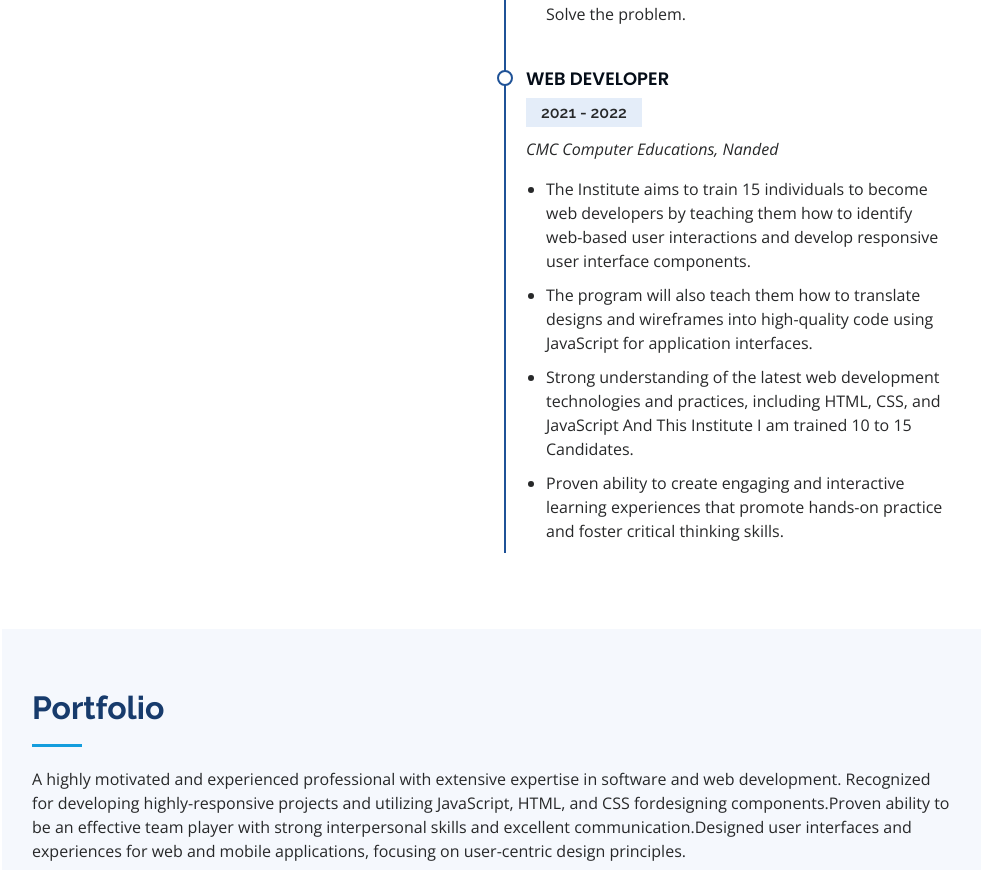
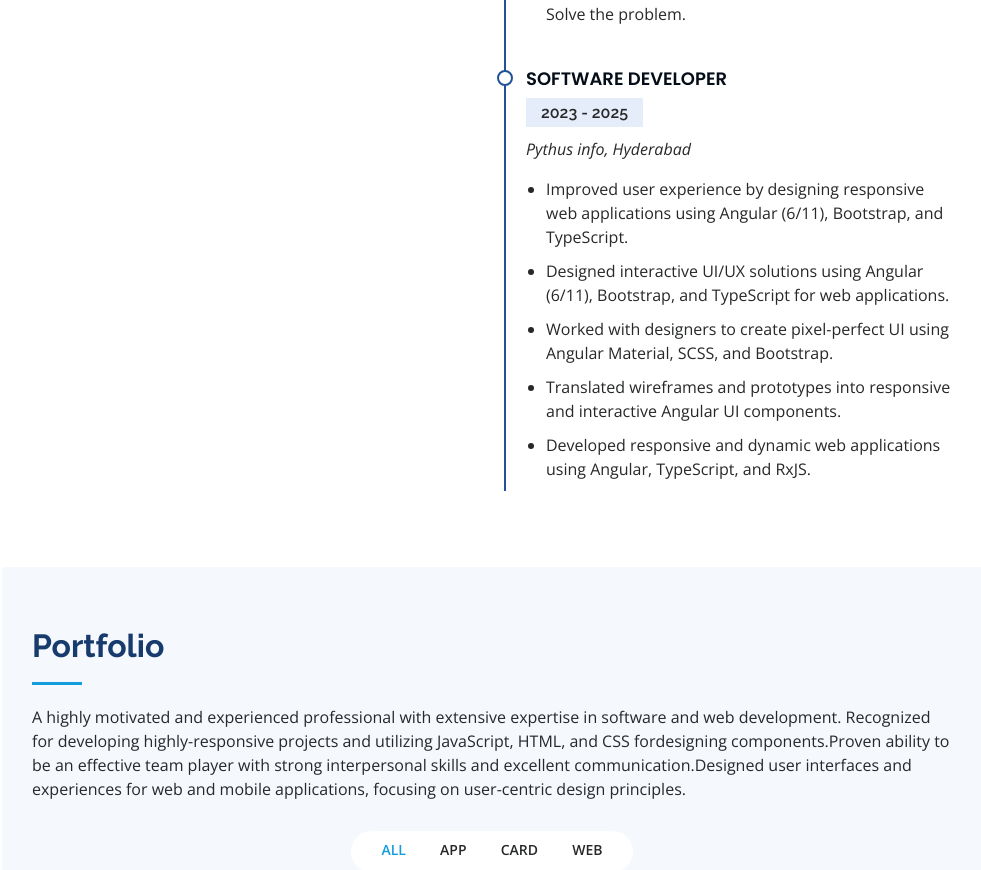
Before and after one commit to Merajsk12/portfolio_shaikh, a plain HTML site: page index.html in a window 1280 px wide. Shown: the part 2993-3863 px from the top of the page, without its empty margins (298-1279 px from the left). Drawn offline with nearby package versions, Linux system fonts and the light colour scheme.

Commit message:
Update index.html

```diff
--- a/index.html
+++ b/index.html
@@ -281,19 +281,15 @@
               </ul>
             </div>
             <div class="resume-item">
-              <h4>Web developer</h4>
-              <h5>2021 - 2022</h5>
-              <p><em>CMC Computer Educations, Nanded</em></p>
+              <h4>Software developer</h4>
+              <h5>2023 - 2025</h5>
+              <p><em>Pythus info, Hyderabad</em></p>
               <ul>
-                <li>The Institute aims to train 15 individuals to become web developers by teaching them
-                  how to identify web-based user interactions and develop responsive user interface
-                  components.</li>
-                <li>The program will also teach them how to translate designs and wireframes into
-                  high-quality code using JavaScript for application interfaces.</li>
-                <li>Strong understanding of the latest web development technologies and practices,
-                  including HTML, CSS, and JavaScript And This Institute I am trained 10 to 15 Candidates.</li>
-                <li>Proven ability to create engaging and interactive learning experiences that promote
-                  hands-on practice and foster critical thinking skills.</li>
+                <li>Improved user experience by designing responsive web applications using Angular (6/11), Bootstrap, and TypeScript.</li>
+                <li>Designed interactive UI/UX solutions using Angular (6/11), Bootstrap, and TypeScript for web applications.</li>
+                <li>Worked with designers to create pixel-perfect UI using Angular Material, SCSS, and Bootstrap.</li>
+                <li>Translated wireframes and prototypes into responsive and interactive Angular UI components.</li>
+                 <li>Developed responsive and dynamic web applications using Angular, TypeScript, and RxJS.</li>
               </ul>
             </div>
           </div>
```
